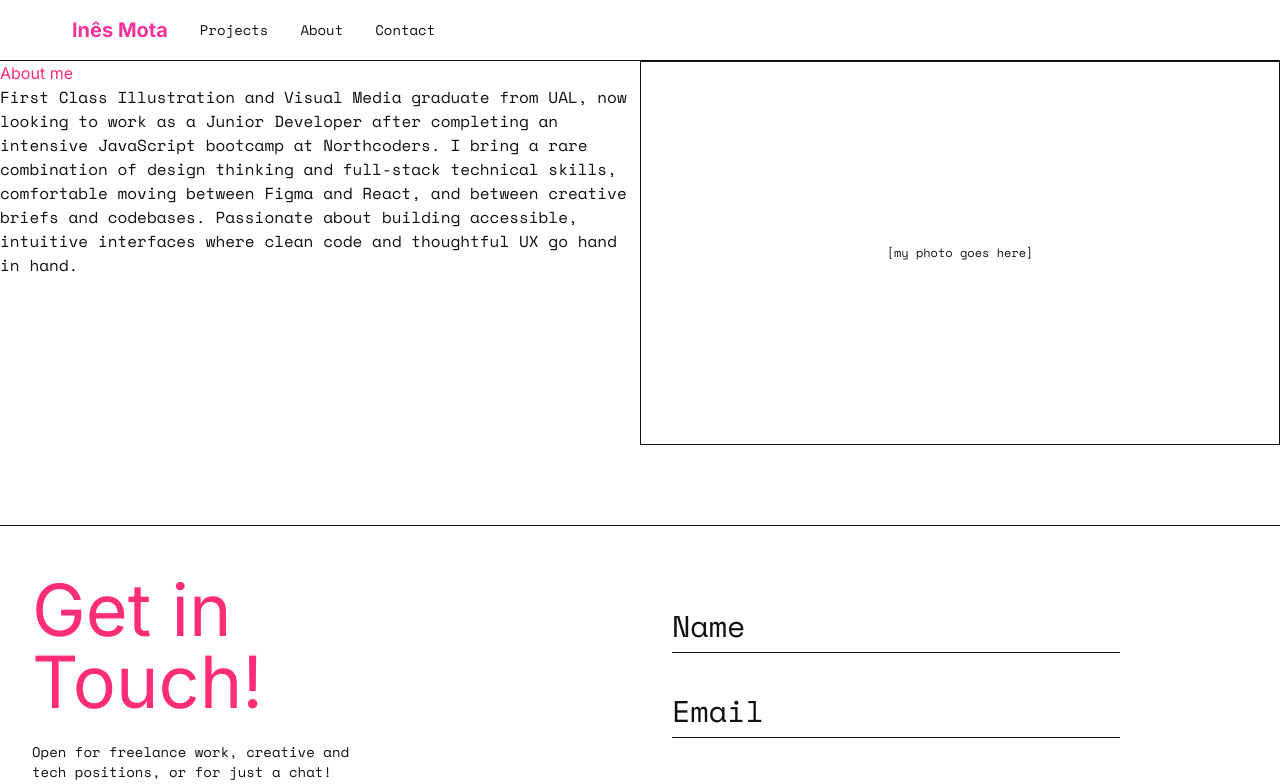
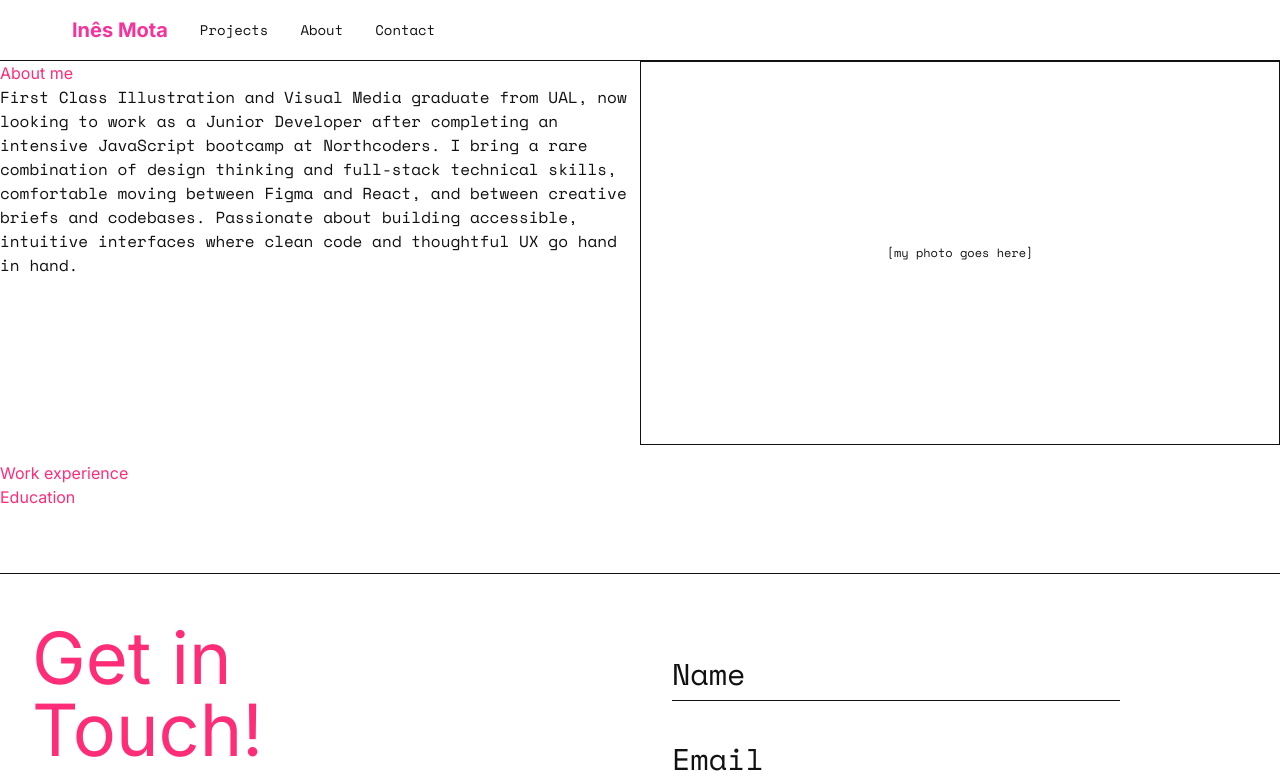
Before and after one commit to Ines1299/my-portfolio, a React (Vite) app: page /about in a window 1280 px wide. Shown: the top 784 px of the page. Built offline with nearby package versions, Linux system fonts and the light colour scheme; no server answers.

Commit message:
Updated about page

```diff
--- a/src/components/Footer.tsx
+++ b/src/components/Footer.tsx
@@ -1,5 +1,5 @@
 import { SocialIcon } from "react-social-icons";
-import Contact from "./Contact";
+import Contact from "./ContactForm";
 
 function Footer() {
   return (
--- a/src/components/Layout.tsx
+++ b/src/components/Layout.tsx
@@ -1,12 +1,15 @@
 import Nav from "./Nav";
 import Footer from "./Footer";
+import { useLocation } from "react-router";
 
 function Layout({ children }: { children: React.ReactNode }) {
+  const location = useLocation();
+  const hideFooter = location.pathname === "/contact";
   return (
     <div className="min-h-screen flex flex-col">
       <Nav />
       <main className="flex-1">{children}</main>
-      <Footer />
+      {!hideFooter && <Footer />}
     </div>
   );
 }
--- a/src/pages/About.tsx
+++ b/src/pages/About.tsx
@@ -1,5 +1,6 @@
 function About() {
   return (
+    <>
       <div className="flex mb-4">
         <div className="w-1/2">
           <h1>About me</h1>
@@ -9,14 +10,20 @@ function About() {
             JavaScript bootcamp at Northcoders. I bring a rare combination of
             design thinking and full-stack technical skills, comfortable moving
             between Figma and React, and between creative briefs and codebases.
-          Passionate about building accessible, intuitive interfaces where clean
-          code and thoughtful UX go hand in hand.
+            Passionate about building accessible, intuitive interfaces where
+            clean code and thoughtful UX go hand in hand.
           </p>
         </div>
         <div className=" w-1/2 h-96 border border-black flex items-center justify-center shrink-0 ">
           <p className="text-xs">[my photo goes here]</p>
         </div>
       </div>
+      <div>
+        <h1>Work experience</h1>
+
+        <h1>Education</h1>
+      </div>
+    </>
   );
 }
 
--- a/src/pages/Contact.tsx
+++ b/src/pages/Contact.tsx
@@ -1,7 +1,10 @@
+import ContactForm from "../components/ContactForm";
+
 function Contact() {
   return (
     <div className="container">
-      <h1>Contact</h1>
+      <h1 className="mt-16 mb-20">Contact</h1>
+      <ContactForm />
     </div>
   );
 }
```
Also changed, not shown: src/components/ContactForm.tsx (renamed from src/components/Contact.tsx). Lines whose indentation alone changed are shown as unchanged.
